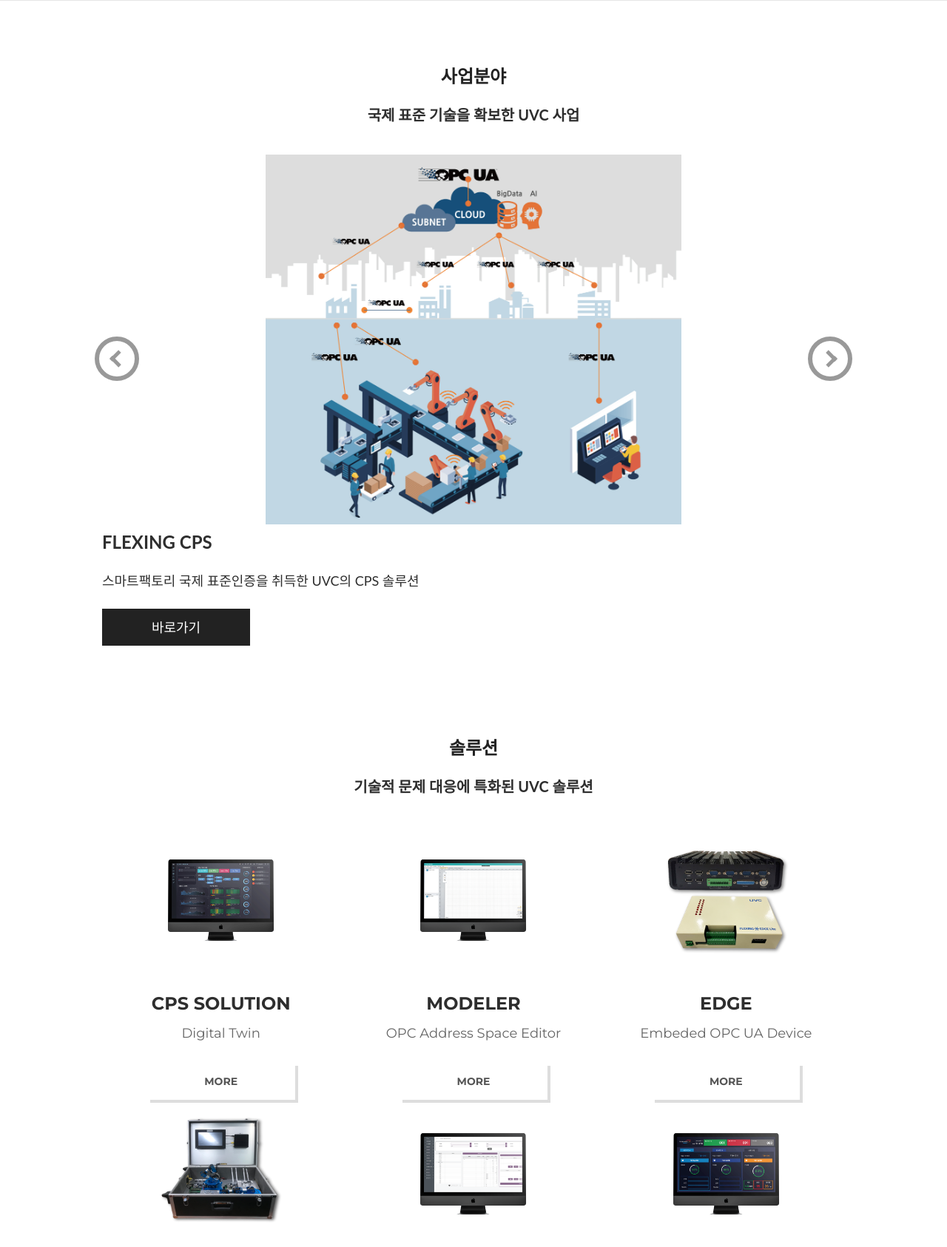
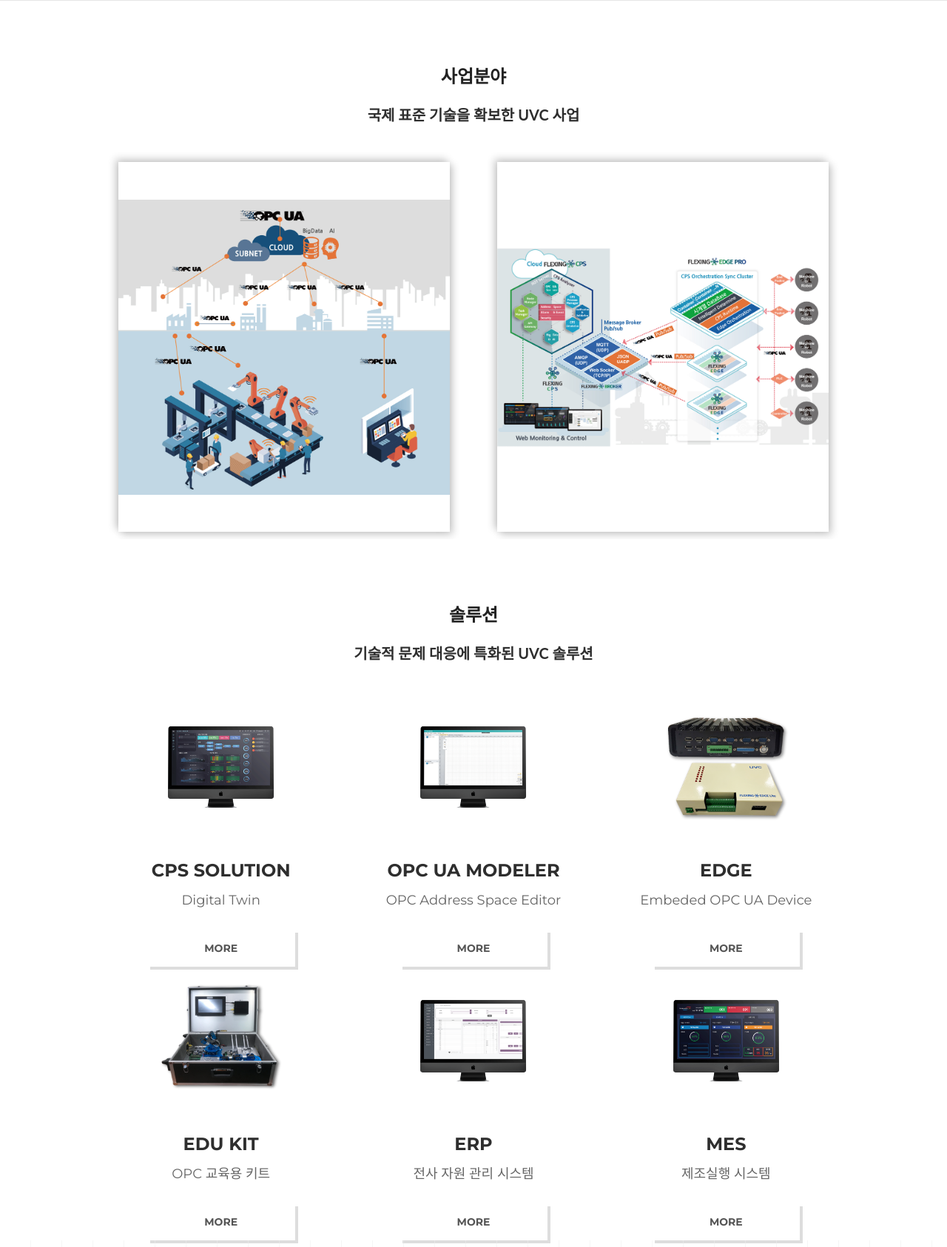
Before and after one commit to uvcdev/uvc-web-page, a PHP site: page / in a window 1280 px wide. Shown: the part 799-2485 px from the top of the page at 74% size. Run offline with PHP 8.4, Linux system fonts and the light colour scheme; some libraries are stand-ins or nearby versions; some web fonts are replaced; grey boxes are pictures that could not be loaded.

Commit message:
Fix layout
1. fix business flex box
2. remove target_blank
3. edit banner text

```diff
--- a/asset/js/main.js
+++ b/asset/js/main.js
@@ -18,13 +18,13 @@
 		}
 	});
 
-	$("#business > .inner > .box-container > .box").slick({
-		fade: true,
-		infinite: true,
-		arrows: true,
-		autoplay: true,
-		autoplaySpeed: 6000
-	});
+	// $("#business > .inner > .box-container > .box").slick({
+	// 	fade: true,
+	// 	infinite: true,
+	// 	arrows: true,
+	// 	autoplay: true,
+	// 	autoplaySpeed: 6000
+	// });
 });
 
 var cont = $("#content > section");
--- a/asset/style/style.css
+++ b/asset/style/style.css
@@ -297,82 +297,57 @@
 
 #content #business {
   background: #fff; }
+  #content #business .box-container {
+    display: flex;
+    flex-flow: row wrap;
+    justify-content: space-around; }
     #content #business .box-container .box {
+      cursor: pointer;
+      width: 35vw;
+      height: 500px;
+      margin: 10px;
+      border: none;
+      opacity: 0;
+      box-shadow: -4px -4px 10px rgba(0, 0, 0, 0.2), 4px 4px 10px rgba(0, 0, 0, 0.2);
+      position: relative; }
+      #content #business .box-container .box:hover .text_box {
+        opacity: 1;
+        visibility: visible;
+        height: 50%; }
+      #content #business .box-container .box .img_box {
         width: 100%;
-    min-height: 420px;
-    border: none;
-    opacity: 0; }
-    #content #business .box-container .box:last-child {
-      margin-bottom: 0; }
-    #content #business .box-container .box button {
-      display: block;
-      width: 60px;
-      height: 60px;
-      border: solid 6px #999;
-      border-radius: 100%;
-      transition: all .2s linear;
-      color: transparent;
-      background: #fff; }
-      #content #business .box-container .box button:before, #content #business .box-container .box button:after {
-        content: "";
-        position: absolute;
-        width: 35%;
-        height: 10%;
-        top: 41%;
-        left: 55%;
-        background: #999;
-        z-index: 2;
-        transform: translate(-50%, -50%) rotate(45deg);
-        transition: all .2s linear; }
-      #content #business .box-container .box button:after {
-        z-index: 3;
-        top: 59%;
-        left: 55%;
-        transform: translate(-50%, -50%) rotate(-45deg); }
-      #content #business .box-container .box button:hover {
-        border: solid 8px #777; }
-        #content #business .box-container .box button:hover:after, #content #business .box-container .box button:hover:before {
-          background: #777; }
-      #content #business .box-container .box button:active {
-        border: solid 8px #111; }
-        #content #business .box-container .box button:active:after, #content #business .box-container .box button:active:before {
-          background: #111; }
-    #content #business .box-container .box button.slick-arrow {
-      position: absolute;
-      top: 50%; }
-    #content #business .box-container .box button.slick-arrow.slick-prev {
-      transform: rotate(180deg);
-      left: 10%;
-      z-index: 182; }
-    #content #business .box-container .box button.slick-arrow.slick-next {
-      right: 10%;
-      z-index: 182; }
-    #content #business .box-container .box .slide_box {
-      width: 100%;
-      height: 700px;
-      box-sizing: border-box; }
-      #content #business .box-container .box .slide_box .img_box {
-        width: 100%;
-        height: auto;
-        min-height: 500px;
+        height: 100%;
         background: url("../images/smart2.jpg") no-repeat;
         background-size: contain;
         background-position: 50% 50%; }
-      #content #business .box-container .box .slide_box:nth-child(2) .img_box {
+      #content #business .box-container .box:nth-child(2) .img_box {
         background: url("../images/smart.jpg") no-repeat;
         background-size: contain;
         background-position: 50% 50%; }
-      #content #business .box-container .box .slide_box .text_box div h3 {
+      #content #business .box-container .box .text_box {
+        position: absolute;
+        bottom: 0;
+        left: 0;
+        width: 100%;
+        height: 0;
+        opacity: 0;
+        visibility: hidden;
+        padding: 20px;
+        box-sizing: border-box;
+        transition: all .4s ease-in-out;
+        background: rgba(255, 255, 255, 0.9); }
+        #content #business .box-container .box .text_box div h3 {
           margin-bottom: 10px;
           text-transform: uppercase;
           padding: 0 10px;
           box-sizing: border-box; }
-      #content #business .box-container .box .slide_box .text_box div p {
+        #content #business .box-container .box .text_box div p {
           padding: 0 10px;
-        box-sizing: border-box; }
-      #content #business .box-container .box .slide_box .text_box a {
+          box-sizing: border-box;
+          font-weight: 500; }
+        #content #business .box-container .box .text_box a {
           display: block;
-        width: 200px;
+          width: 100px;
           height: 50px;
           line-height: 50px;
           text-align: center;
@@ -380,13 +355,8 @@
           background: #222;
           margin: 20px 0 20px 10px;
           transition: all .4s; }
-        #content #business .box-container .box .slide_box .text_box a:hover {
+          #content #business .box-container .box .text_box a:hover {
             background: #7ab5c4; }
-        #content #business .box-container .box .slide_box .text_box a img {
-          vertical-align: middle;
-          margin-left: 10px; }
-      #content #business .box-container .box .slide_box:first-child .text_box {
-        text-align: left; }
 
 #content #solution {
   background: #fff; }
--- a/asset/style/style.scss
+++ b/asset/style/style.scss
@@ -2,6 +2,7 @@
 $color-blue: #7ab5c4;
 $color-red: #ed1c24;
 $dim: rgba(0, 0, 0, .2);
+$dimd: rgba(255, 255, 255, .9);
 $white: #fff;
 $normal: rgb(46, 46, 46);
 html{
@@ -413,79 +414,29 @@
         background: $white;
 
         .box-container{
+            display: flex;
+            flex-flow: row wrap;
+            justify-content: space-around;
 
             .box{
-                width: 100%;
-                min-height: 420px;
+                cursor: pointer;
+                width: 35vw;
+                height: 500px;
+                margin: 10px;
                 border: none;
                 opacity: 0;
+                box-shadow: -4px -4px 10px $dim, 4px 4px 10px $dim;
+                position: relative;
 
-                &:last-child{
-                    margin-bottom: 0;
+                &:hover .text_box{
+                    opacity: 1;
+                    visibility: visible;
+                    height: 50%;
                 }
-                button{
-                    display: block;
-                    width: 60px;
-                    height: 60px;
-                    border: solid 6px #999;
-                    border-radius: 100%;
-                    transition: all .2s linear;
-                    color: transparent;
-                    background: #fff;
-                    &:before, &:after{
-                        content:"";
-                        position: absolute;
-                        width:35%;
-                        height: 10%;
-                        top:41%;
-                        left:55%;
-                        background: #999;
-                        z-index: 2;
-                        transform: translate(-50%, -50%) rotate(45deg);
-                        transition: all .2s linear;
-                    }
-                    &:after{
-                        z-index: 3;
-                        top:59%;
-                        left:55%;
-                        transform: translate(-50%, -50%) rotate(-45deg);
-                    }
-                    &:hover{
-                        border: solid 8px #777;
-                        &:after, &:before{
-                        background: #777;
-                        }
-                    }
-                    &:active{
-                        border: solid 8px #111;
-                        &:after, &:before{
-                        background: #111;
-                        }
-                    }
-                }
-                button.slick-arrow{
-                    position: absolute;
-                    top: 50%;
-                }
-                button.slick-arrow.slick-prev{
-                    transform: rotate(180deg);
-                    left: 10%;
-                    z-index: 182;
-                }
-                button.slick-arrow.slick-next{
-                    right: 10%;
-                    z-index: 182;
-                }
-
-                .slide_box{
-                    width: 100%;
-                    height: 700px;
-                    box-sizing: border-box;
 
                 .img_box{
                     width: 100%;
-                        height: auto;
-                        min-height: 500px;
+                    height: 100%;
                     background: url("../images/smart2.jpg") no-repeat;
                     background-size: contain;
                     background-position: 50% 50%;
@@ -500,6 +451,17 @@
                 }
 
                 .text_box{
+                    position: absolute;
+                    bottom: 0;
+                    left: 0;
+                    width: 100%;
+                    height: 0;
+                    opacity: 0;
+                    visibility: hidden;
+                    padding: 20px;
+                    box-sizing: border-box;
+                    transition: all .4s ease-in-out;
+                    background: $dimd;
 
                     div{
                         h3{
@@ -512,15 +474,16 @@
                         p{
                             padding: 0 10px;
                             box-sizing: border-box;
+                            font-weight: 500;
                         }
                     }
                     a{
                         display: block;
-                            width: 200px;
+                        width: 100px;
                         height: 50px;
                         line-height: 50px;
                         text-align: center;
-                            color: #fff;
+                        color: $white;
                         background: #222;
                         margin: 20px 0 20px 10px;
                         transition: all .4s;
@@ -528,15 +491,6 @@
                         &:hover{
                             background: $color-blue;
                         }
-
-                            img{
-                                vertical-align: middle;
-                                margin-left: 10px;
-                            }
-                        }
-                    }
-                    &:first-child .text_box{
-                        text-align: left;
                     }
                 }
             }
--- a/index.html
+++ b/index.html
@@ -95,33 +95,25 @@
                     </div>
                     <div class="box-container">
                         <div class="box">
-                            <div class="slide_box">
-
                             <div class="img_box">
                             </div>
                             <div class="text_box">
                                 <div>
                                     <h3>Flexing CPS</h3>
                                     <p>스마트팩토리 국제 표준인증을 취득한 UVC의 CPS 솔루션</p>
-                                        <a href="http://www.uvc.co.kr/Content/img/uvc/solution/flexing-CPS-pdf-200526.pdf" target="_blank">바로가기 <img src="asset/images/more_btn_icon01.png" alt="바로가기 아이콘"></a>
+                                    <a href="http://www.uvc.co.kr/Content/img/uvc/solution/flexing-CPS-pdf-200526.pdf" target="_blank">바로가기</a>
                                 </div>
                             </div>
-
                         </div>
-                            <div class="slide_box">
-
+                        <div class="box">
                             <div class="img_box">
                             </div>
                             <div class="text_box">
                                 <div>
                                     <h3>Smart Factory</h3>
-                                        <p>유무선 통신으로 설비 및 디바이스 센서 등에서 유무선 통신을 통해 데이터를 수집/관제하고 Big Data를 활용한 데이터를 분석하고 분배하는 소프트웨어 서버를 구축.
-                                        <br/> IOT 데이터 수집용 RTU 하드웨어를 개발하는 등 HW와 SW를 아우르는 기술 중심 사업</p>
+                                    <p>유비씨의 핵심기술과 경험을 바탕으로 중소기업을 위한 스마트팩토리 전체 솔루션을 제공합니다</p>
                                 </div>
                             </div>
-
-                            </div>
-
                         </div>
                     </div>
                 </div>
@@ -135,16 +127,16 @@
                     <div class="box-container">
                         <div class="box">
                             <div class="img_box cps">
-                                <a href="javascript:alert('준비중입니다!')" target="_blank"></a>
+                                <a href="javascript:alert('준비중입니다!')"></a>
                             </div>
                             <p>CPS SOLUTION<span>Digital Twin</span></p>
-                            <div class="link"><a href="javascript:alert('준비중입니다!')" target="_blank">MORE</a></div>
+                            <div class="link"><a href="javascript:alert('준비중입니다!')">MORE</a></div>
                         </div>
                         <div class="box">
                             <div class="img_box modeler">
                                 <a href="javascript:alert('준비중입니다!')"></a>
                             </div>
-                            <p>MODELER<span>OPC Address Space Editor</span></p>
+                            <p>OPC UA MODELER<span>OPC Address Space Editor</span></p>
                             <div class="link"><a href="javascript:alert('준비중입니다')">MORE</a></div>
                         </div>
                         <div class="box">
@@ -218,7 +210,9 @@
                     <a class="important_link" href="https://www.notion.so/uvc/Hello-eaaf5b9a69d343699fda70f41ebaf0a1" target="_blank">
                         <div class="hello_text">
                             <h3>HAPPY WORK PLACE</h3>
-                            <p>행복한 일터를 만드는<b>㈜유비씨</b>입니다.</p>
+                            <p>최고의 IT 기술과 서비스로 직원과 고객이 행복한 회사</p>
+                            <p>회사구성원의 행복이 고객만족과 직결된다는 일념으로 모두가 행복한 삶을 누리기 위해
+                                <br/>'HAPPY WORK PLACE'의 가치 아래 일과 생활의 균형을 실현하고자 합니다.</p>
                             <p class="em"><em>자세히 보기</em></p>
                         </div>
                     </a>
```
Also changed, not shown: other parts of asset/style/style.css (+15 -8 lines), other parts of asset/style/style.scss (+27 -10 lines). Lines whose indentation alone changed are shown as unchanged.
